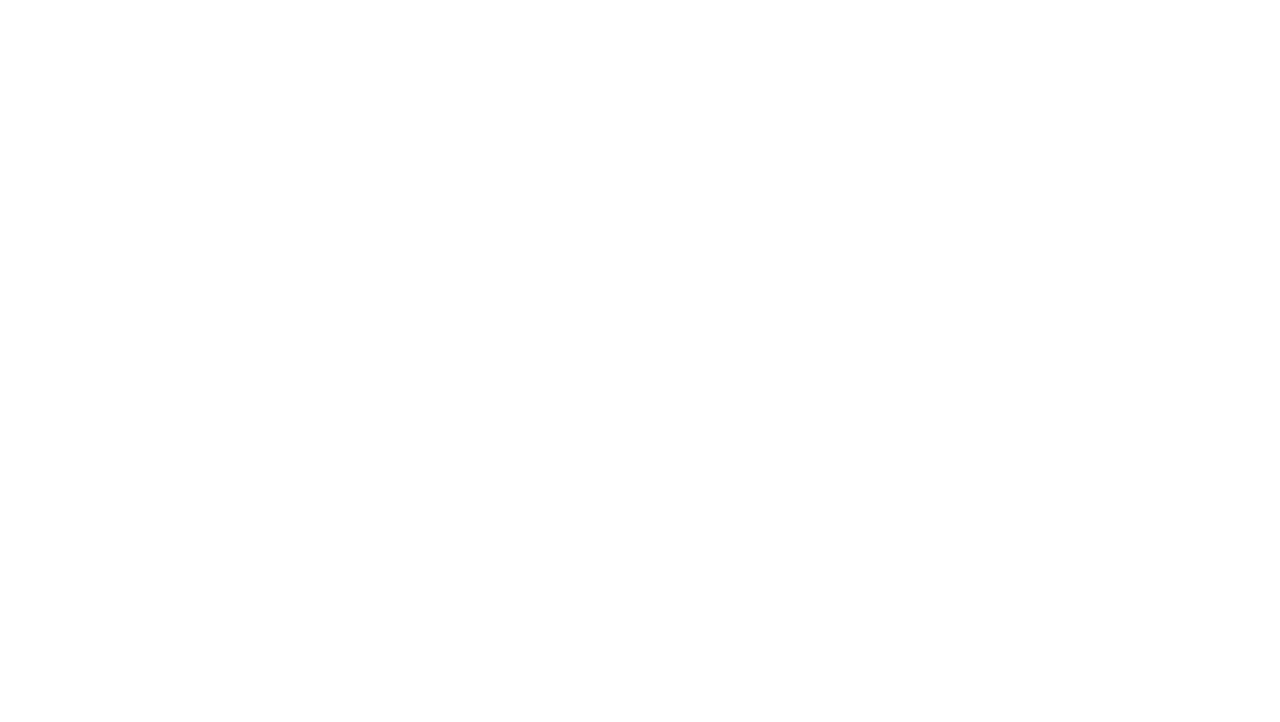
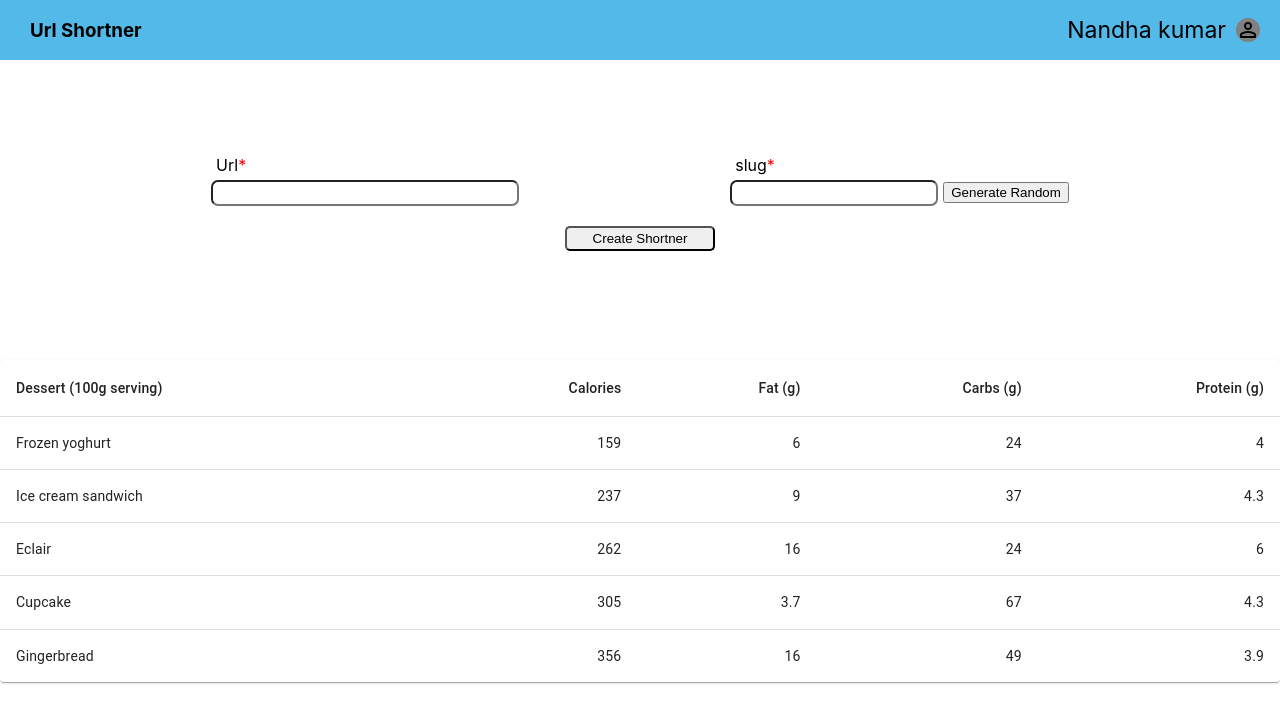
Before and after one commit to nandhamk98/url-shortner-frontend, a React (Create React App) app: page /url-shortner in a window 1280 px wide. Shown: the top 722 px of the page. Built offline with nearby package versions, Linux system fonts and the light colour scheme.

Commit message:
Added table component

```diff
--- a/src/App.js
+++ b/src/App.js
@@ -19,9 +19,11 @@
         <Route path="/reset-password/:token">
           <ResetPasswordPage />
         </Route>
+        <Route path="/url-shortner" exact>
+          <UrlShortnerPage />
+        </Route>
         <Route path="/" exact>
-          {/* <LoginPage /> */}
-          <UrlShortnerPage />
+          <LoginPage />
         </Route>
       </Switch>
     </div>
--- /dev/null
+++ b/src/Components/UrlShortner/ShortnerTableComponent.js
@@ -0,0 +1,53 @@
+import Table from "@mui/material/Table";
+import TableBody from "@mui/material/TableBody";
+import TableCell from "@mui/material/TableCell";
+import TableContainer from "@mui/material/TableContainer";
+import TableHead from "@mui/material/TableHead";
+import TableRow from "@mui/material/TableRow";
+import Paper from "@mui/material/Paper";
+
+function createData(name, calories, fat, carbs, protein) {
+  return { name, calories, fat, carbs, protein };
+}
+
+const rows = [
+  createData("Frozen yoghurt", 159, 6.0, 24, 4.0),
+  createData("Ice cream sandwich", 237, 9.0, 37, 4.3),
+  createData("Eclair", 262, 16.0, 24, 6.0),
+  createData("Cupcake", 305, 3.7, 67, 4.3),
+  createData("Gingerbread", 356, 16.0, 49, 3.9),
+];
+
+export function ShortnerTableComponent() {
+  return (
+    <TableContainer component={Paper}>
+      <Table sx={{ minWidth: 650 }} aria-label="simple table">
+        <TableHead>
+          <TableRow>
+            <TableCell>Dessert (100g serving)</TableCell>
+            <TableCell align="right">Calories</TableCell>
+            <TableCell align="right">Fat&nbsp;(g)</TableCell>
+            <TableCell align="right">Carbs&nbsp;(g)</TableCell>
+            <TableCell align="right">Protein&nbsp;(g)</TableCell>
+          </TableRow>
+        </TableHead>
+        <TableBody>
+          {rows.map((row) => (
+            <TableRow
+              key={row.name}
+              sx={{ "&:last-child td, &:last-child th": { border: 0 } }}
+            >
+              <TableCell component="th" scope="row">
+                {row.name}
+              </TableCell>
+              <TableCell align="right">{row.calories}</TableCell>
+              <TableCell align="right">{row.fat}</TableCell>
+              <TableCell align="right">{row.carbs}</TableCell>
+              <TableCell align="right">{row.protein}</TableCell>
+            </TableRow>
+          ))}
+        </TableBody>
+      </Table>
+    </TableContainer>
+  );
+}
--- a/src/Components/UrlShortner/UrlShortnerPage.js
+++ b/src/Components/UrlShortner/UrlShortnerPage.js
@@ -1,5 +1,6 @@
 import { NavBar } from "./NavBarComponent";
 import { ShortnerInputComponent } from "./ShortnerInputComponent";
+import { ShortnerTableComponent } from "./ShortnerTableComponent";
 import "./urlShortner.css";
 
 export function UrlShortnerPage() {
@@ -7,6 +8,7 @@
     <div>
       <NavBar />
       <ShortnerInputComponent />
+      <ShortnerTableComponent />
     </div>
   );
 }
```
